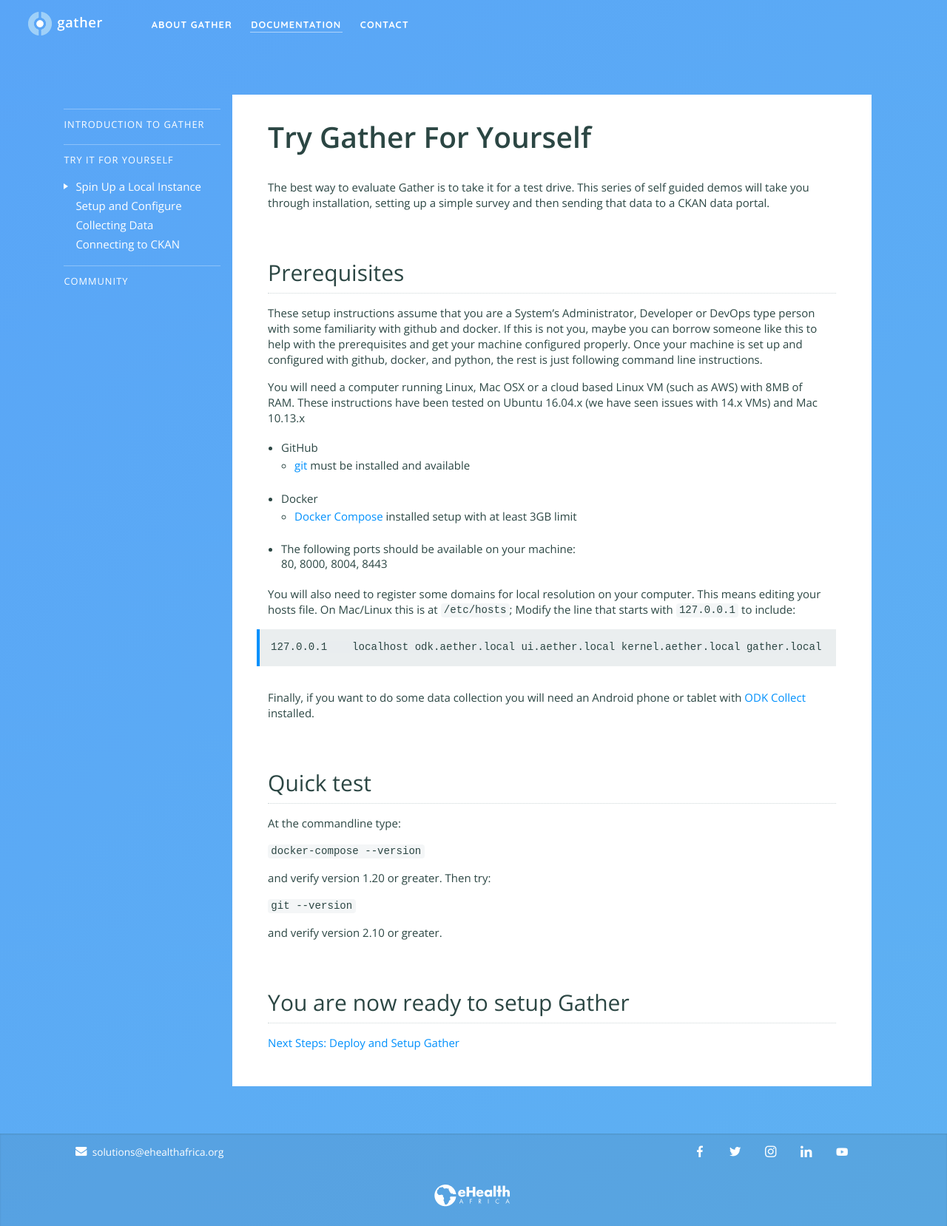
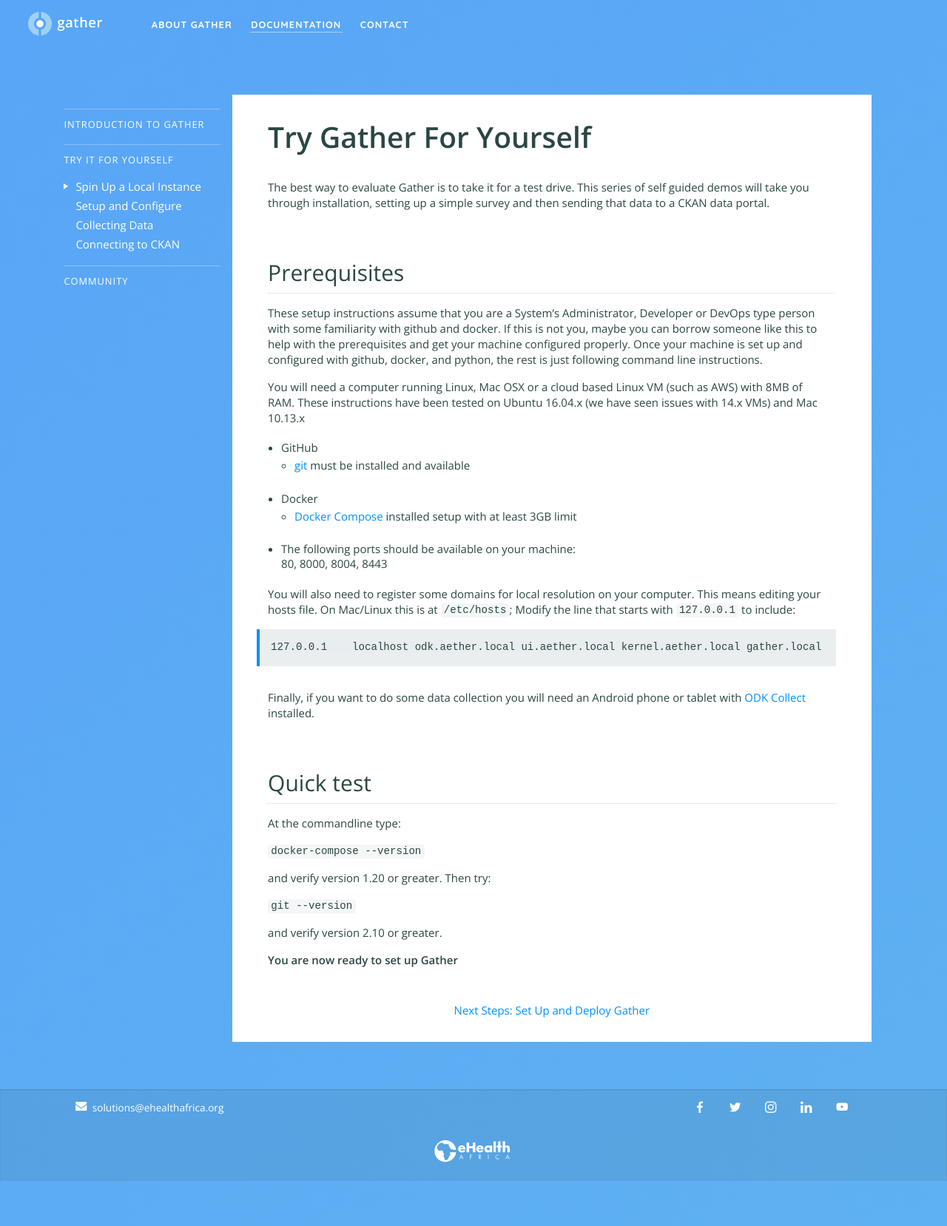
Before and after one commit to nixilla/gather, a Jekyll site: the page built from documentation/try/index.md, in a window 1280 px wide. Shown: the whole page at 74% size. Built offline with Jekyll 4.4.1, drawn with Linux system fonts in a browser that asks for light colours.

Commit message:
feat: finishing touches on the documentation

```diff
--- a/documentation/try/index.md
+++ b/documentation/try/index.md
@@ -39,6 +39,6 @@
 
 and verify version 2.10 or greater.
 
-## You are now ready to setup Gather
+**You are now ready to set up Gather**
 
-[Next Steps: Deploy and Setup Gather](setup)
+<div style="margin-top: 2rem; text-align: center"><a href="setup">Next Steps: Set Up and Deploy Gather</a></div>
```
Also changed, not shown: documentation/try/ckan.md (+1 -1 lines), documentation/try/setup.md (+1 -1 lines).
